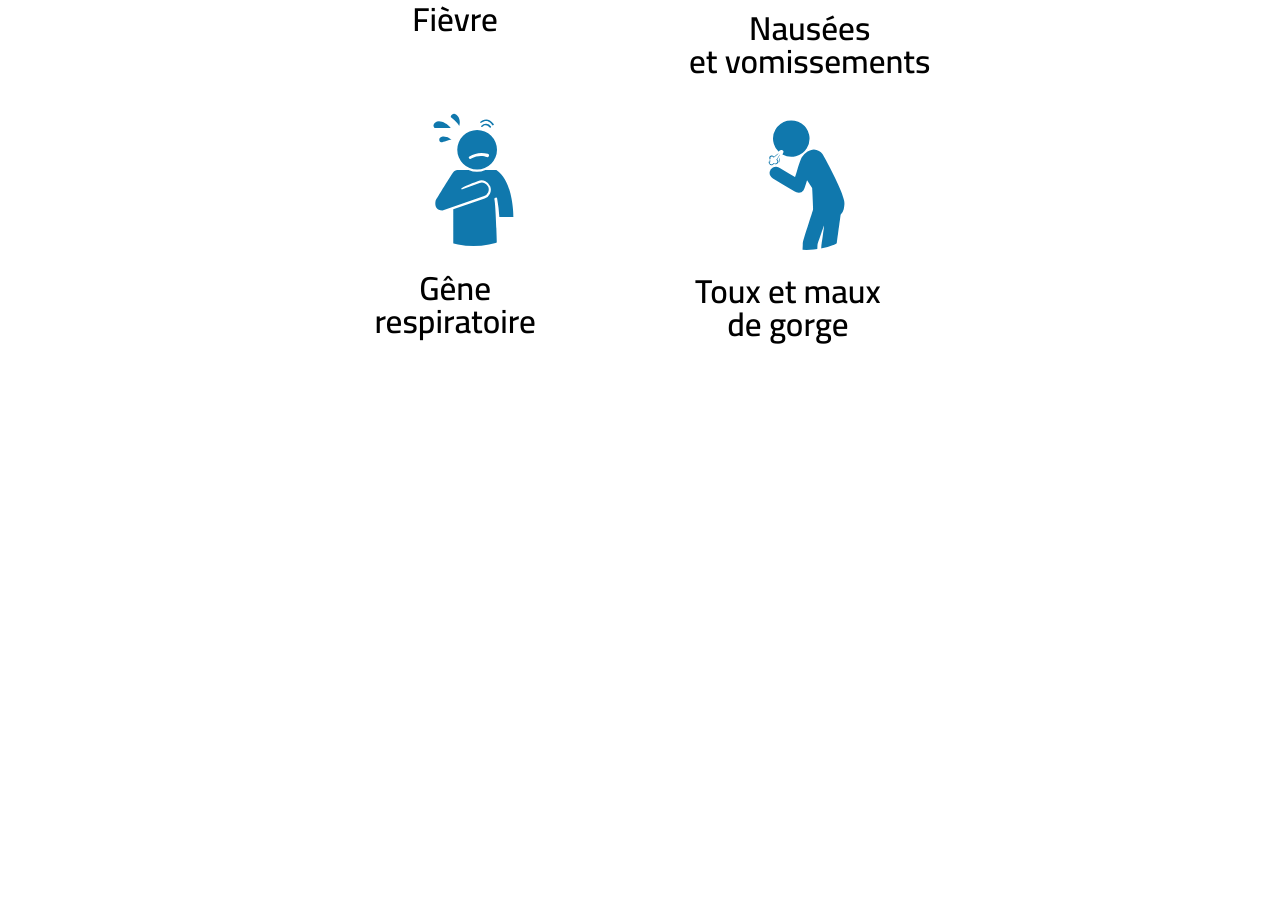
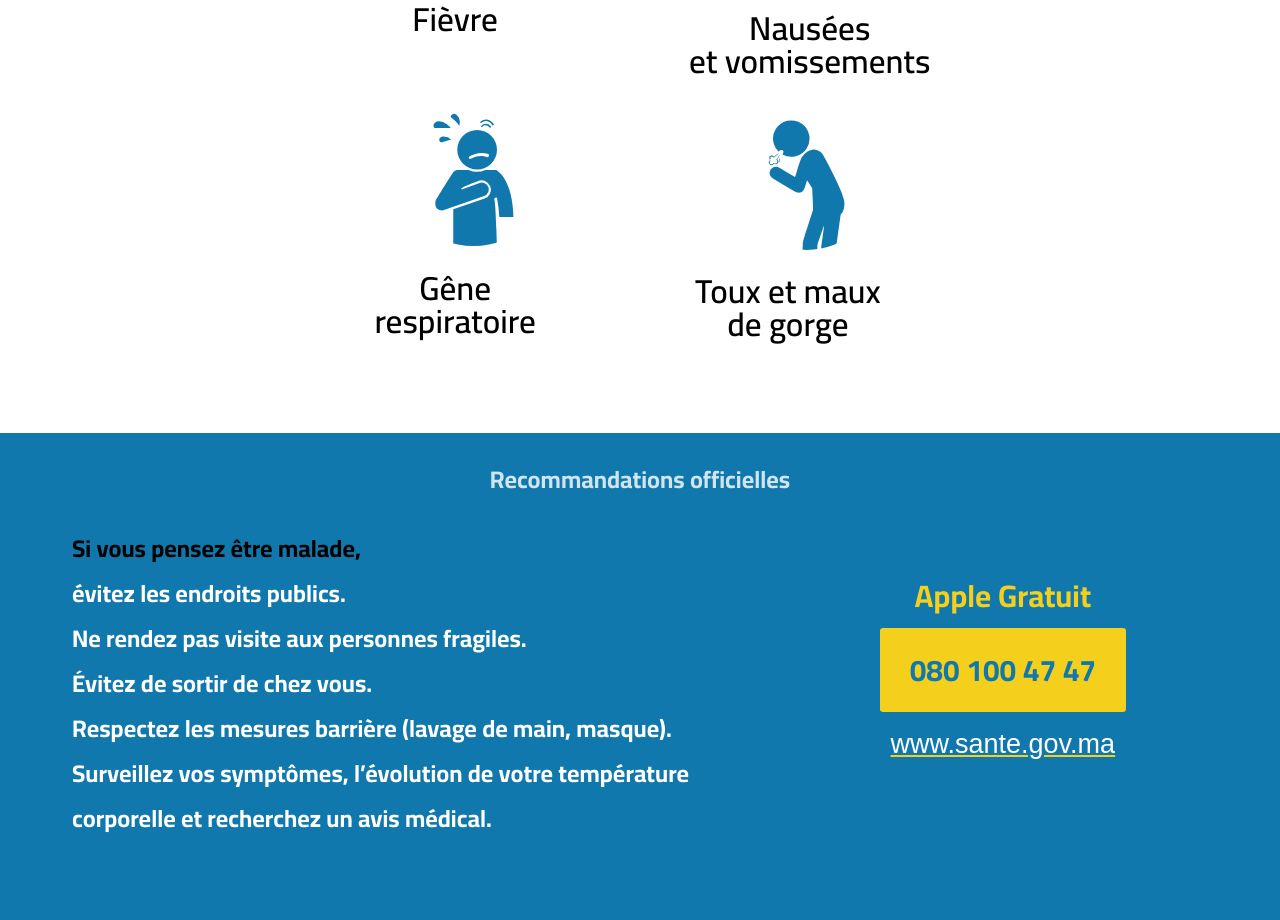
Before and after one commit to Anassifi/COVID-19, a website: page src/index.html in a window 1280 px wide. Shown: the part 1043-1963 px from the top of the page. Before the commit the page ends 1410 px from the top, so only its background shows below. Drawn offline with Linux system fonts and the light colour scheme.

Commit message:
Section recommandations officielles Here I added the styles and html for the recommendations

```diff
--- a/src/index.html
+++ b/src/index.html
@@ -12,8 +12,7 @@
         <div class="hero__header">
             <div class="hero__nav">
                 <ul class="hero__title">
-                    <button class="hero__lang"><img src="./img/ilang.svg" alt="lang">عربي</button>
-                    <img class="hero__logo" src="./img/logo__sante.svg" alt="">
+                    <img class="hero__logo" src="./img/logo__sante.svg" alt="logo">
                     <li><a class="hero__item" href="#">Conseil</a></li>
                     <li><a class="hero__item hero__item--blue" href="#">Accueil</a></li>
                 </ul>
@@ -41,7 +40,6 @@
             </div>
         </div>
     </div>
-    <script src="../dist/js/main.js"></script>
     <div class="symptoms">
         <h2 class="symptoms__types">Quels sont les symptômes à surveiller ?</h2>
         <div class="symptoms__grid">
@@ -63,5 +61,21 @@
             </div>
         </div>
     </div>
+    <div class="recommendations">
+        <h2 class="recommendations__title">Recommandations officielles</h2>
+        <p class="recommendations__text"><b>Si vous pensez être malade,<br>
+            évitez les endroits publics.<br>
+            Ne rendez pas visite aux personnes fragiles.<br>
+            Évitez de sortir de chez vous.<br>
+            Respectez les mesures barrière (lavage de main, masque).<br>
+            Surveillez vos symptômes, l’évolution de votre température<br>
+            corporelle et recherchez un avis médical.</b> </p>
+        <div class="recommendations__call">
+            <h3>Apple Gratuit</h3>
+            <h3>080 100 47 47</h3>
+            <a href="https://www.sante.gov.ma" target="_blank">www.sante.gov.ma</a>
+        </div>
+    </div>
+    <script src="../dist/js/main.js"></script>
 </body>
 </html>
--- /dev/null
+++ b/src/scss/_recommend.scss
@@ -0,0 +1,58 @@
+.recommendations {
+    width: 100vw;
+    height: 30.4375rem;
+    background-color: $color-blue;
+    text-align: center;
+
+    &__title{
+        position: relative;
+        top: 1em;
+        color: $color-titlef;
+    }
+
+    &__text{
+        position: relative;
+        top: 2em;
+        left: 3em;
+        width: 59.418125rem;
+        height: 22.354375rem;
+        text-align: left;
+        font-family: 'Cairo';
+        font-size: 1.5rem;
+        font-weight: 600;
+        color: $color-rest;
+        &::first-line{
+            color: #000;
+        }
+    }
+
+    &__call{
+        width: 15.35625rem;
+        height: 14.135625rem;
+        position: relative;
+        top: -17em;
+        left: 55em;
+        line-height: 4em;
+
+        h3:nth-child(1){
+            font-size: 1.9375rem;
+            color: $color-yellow;
+        }
+
+        h3:nth-child(2){
+            color: $color-blue;
+            font-size: 1.875rem;
+            background-color: $color-yellow;
+            padding: .4em;
+            border-radius: .2rem;
+            line-height: 2em;
+        }
+
+        a{
+            color: $color-rest;
+            text-decoration-color: $color-yellow;
+            font-size: 1.6875rem;
+            font-family: Arial;
+        }
+    }
+}
--- a/src/scss/_symptoms.scss
+++ b/src/scss/_symptoms.scss
@@ -6,6 +6,7 @@
     align-items: center;
     flex-direction: column;
     text-align: center;
+    margin-bottom: 6rem;
 }
 
 .symptoms__types {
--- a/src/scss/style.scss
+++ b/src/scss/style.scss
@@ -5,8 +5,10 @@ $color-ciel:#96C5DC;
 $color-gray:#e9ecef;
 $color-green:#369D53;
 $color-font:#7F7F7F;
+$color-titlef:#D0E5F0;
 $color-rest:#ffffff;
 @import url("https://fonts.googleapis.com/css2?family=Cairo:wght@600;700&display=swap");
+@import 'utile';
 @import 'header';
-@import 'utile';
 @import 'symptoms';
+@import 'recommend';
```
Also changed, not shown: dist/css/style.css, 1 other file.
